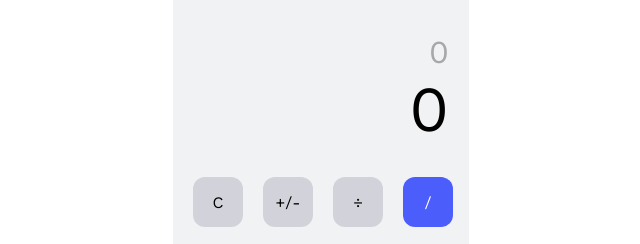
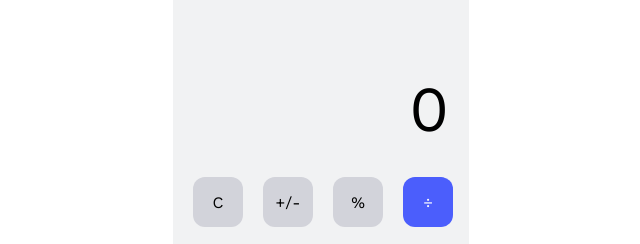
Before and after one commit to ArthurAlbert990/odin-calculator, a plain HTML site: page index.html in a window 1280 px wide. Shown: the part 169-413 px from the top of the page, 319-959 px from the left. Drawn offline with nearby package versions, Linux system fonts and the light colour scheme.

Commit message:
Update calc start values

```diff
--- a/index.html
+++ b/index.html
@@ -18,7 +18,7 @@
         <section class="calc-section">
             <section class="display">
                 <section class="past-operation">
-                    <p>0</p>
+                    <p></p>
                 </section>
                 <section class="current-operation">
                     <p>0</p>
@@ -28,8 +28,8 @@
             <section class="keyboard-grid">
                 <button class="key horizontal-operator">C</button>
                 <button class="key horizontal-operator">+/-</button>
-                <button class="key horizontal-operator">&divide;</button>
-                <button class="key vertical-operator">/</button>
+                <button class="key horizontal-operator">%</button>
+                <button class="key vertical-operator">&divide;</button>
                 <button class="key">7</button>
                 <button class="key">8</button>
                 <button class="key">9</button>
```
